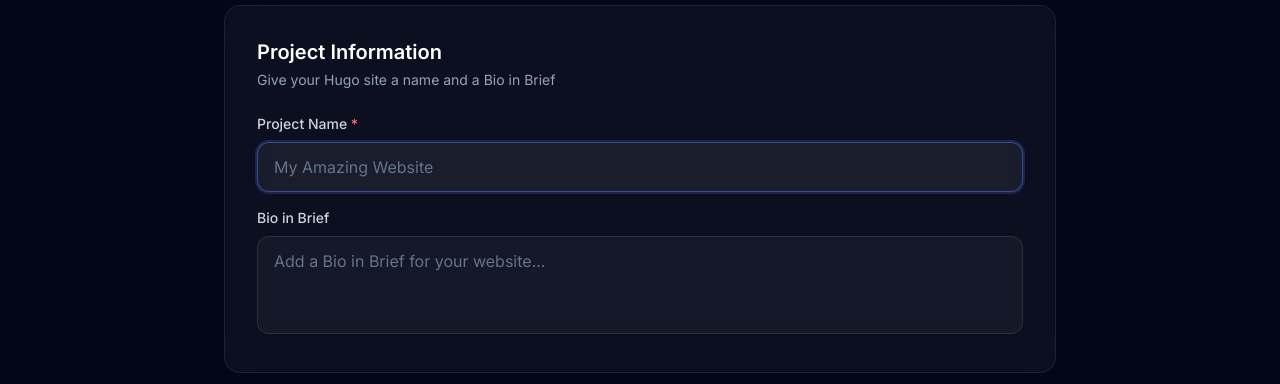
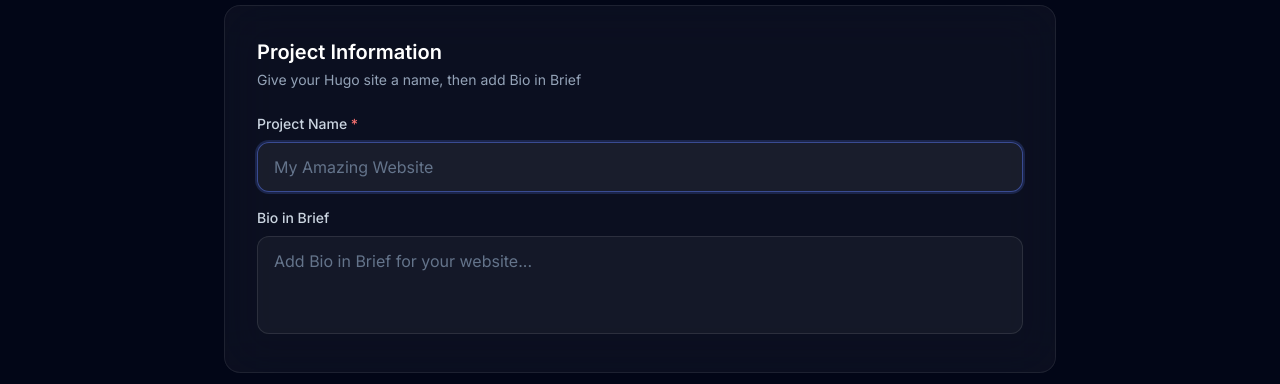
Before and after one commit to abhi-kh1810/Custom_to_Hugo_Migration_Tool, a React (Vite) app in the folder client/: page /create in a window 1280 px wide. Shown: the part 352-736 px from the top of the page. Built offline with nearby package versions, Linux system fonts and the light colour scheme; no server answers.

Commit message:
fix: polish bio in brief helper text
Agent-Logs-Url: https://github.com/abhi-kh1810/Custom_to_Hugo_Migration_Tool/sessions/ed55aeab-f549-4afb-a55a-4c6b954bfb73

Co-authored-by: TAWDEP01 <51234939+TAWDEP01@users.noreply.github.com>

```diff
--- a/client/src/pages/CreateProject.jsx
+++ b/client/src/pages/CreateProject.jsx
@@ -240,7 +240,7 @@ export default function CreateProject() {
           <div className="space-y-6">
             <div>
               <h2 className="text-xl font-semibold text-white mb-1">Project Information</h2>
-              <p className="text-surface-400 text-sm">Give your Hugo site a name and a Bio in Brief</p>
+              <p className="text-surface-400 text-sm">Give your Hugo site a name, then add Bio in Brief</p>
             </div>
             <div className="space-y-4">
               <div>
@@ -263,7 +263,7 @@ export default function CreateProject() {
                 <textarea
                   value={description}
                   onChange={(e) => setDescription(e.target.value)}
-                  placeholder="Add a Bio in Brief for your website..."
+                  placeholder="Add Bio in Brief for your website..."
                   rows={3}
                   className="input-field resize-none"
                 />
```
